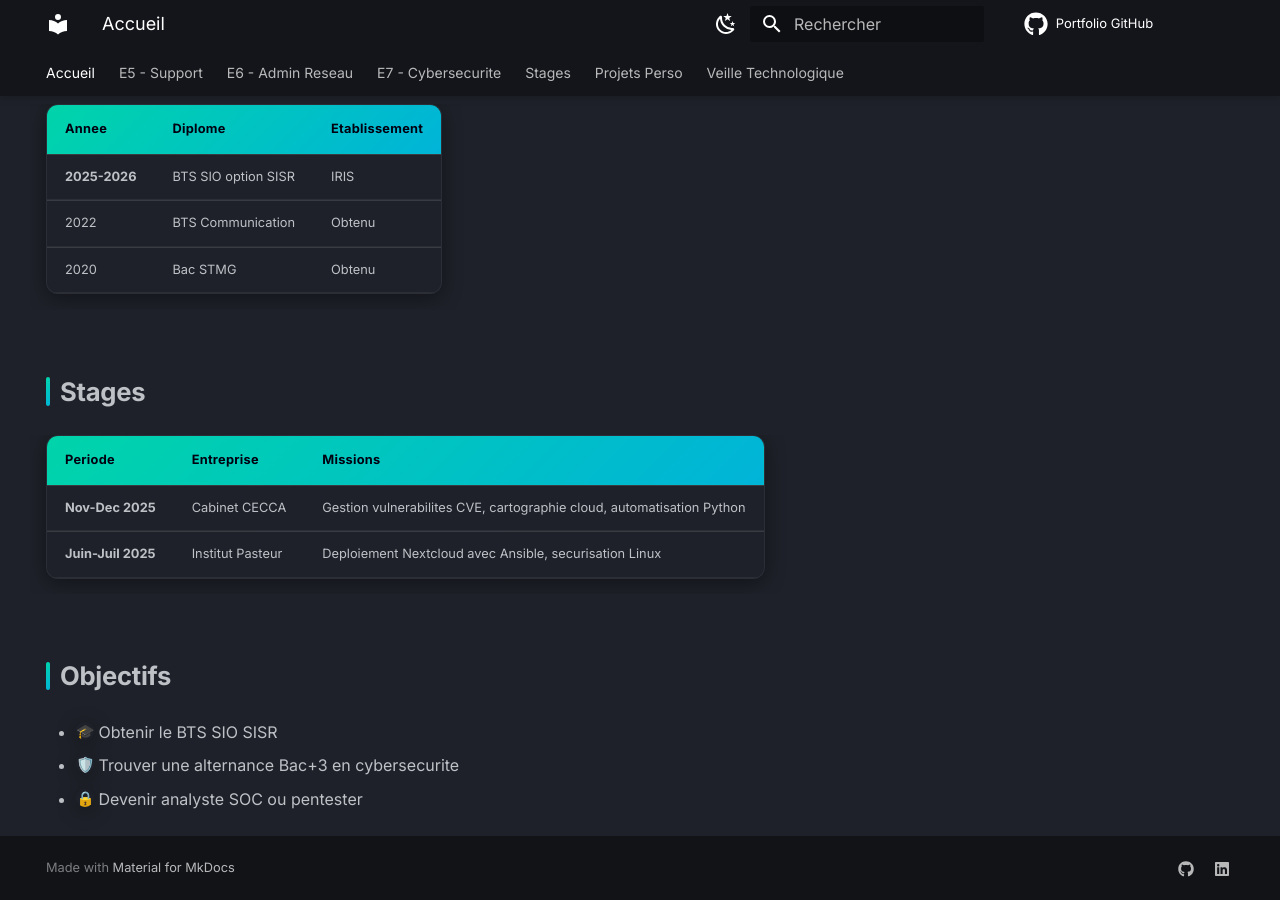
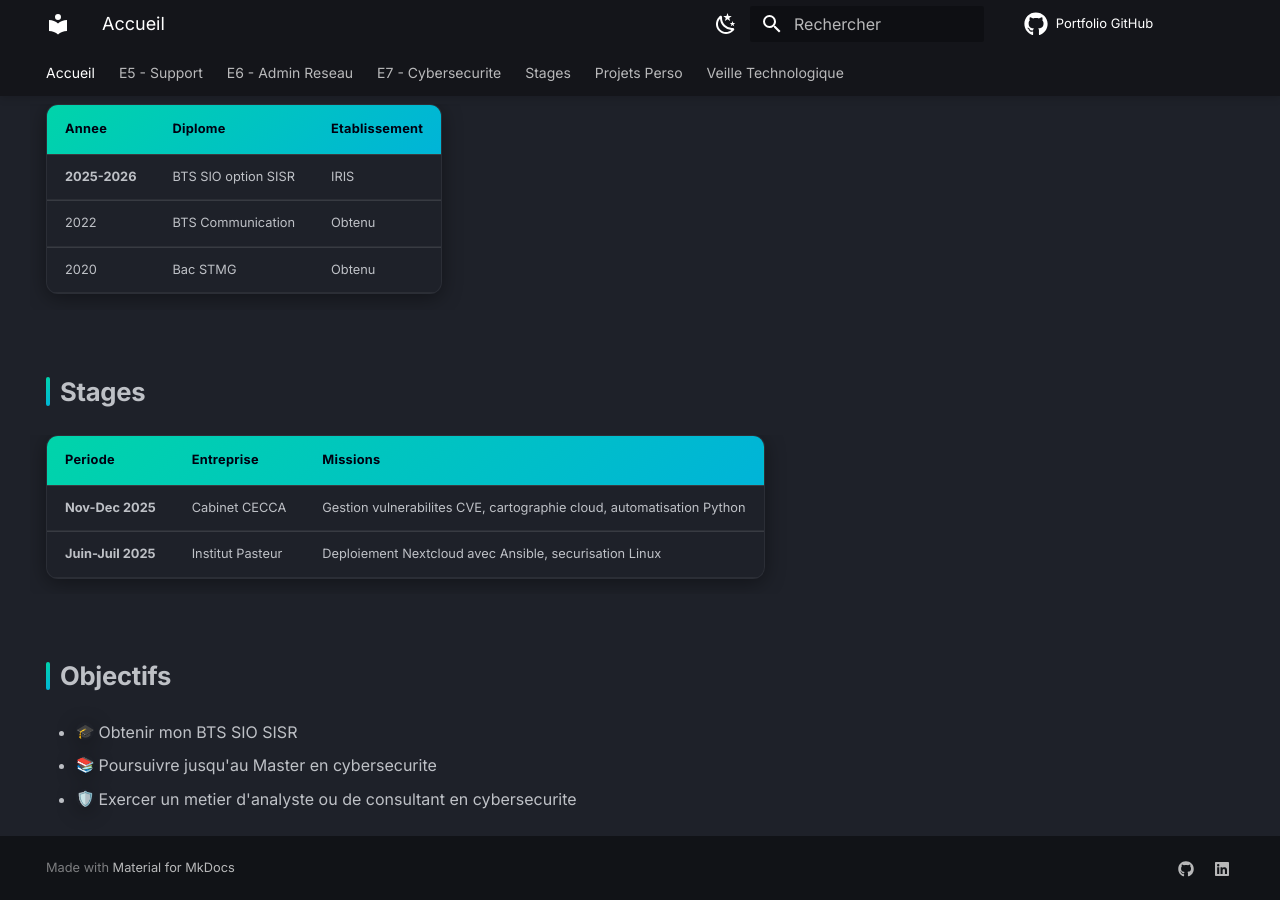
Before and after one commit to hnrio1/Portefolio-Sisr-, an MkDocs documentation site: the page built from docs/index.md, in a window 1280 px wide and 900 px high, scrolled down 1590 px. Built offline with MkDocs 1.6.1 and Material for MkDocs 9.7.7, drawn with Linux system fonts in a browser that asks for light colours; emoji names are drawn with the system emoji font; comment, search, counter and statistics services are not loaded.

Commit message:
Objectifs mis a jour : Master cybersecu + analyste/consultant

```diff
--- a/docs/index.md
+++ b/docs/index.md
@@ -105,6 +105,6 @@ Etudiant en 2e annee de **BTS SIO option SISR**, je me prepare activement a mon
 
 ## Objectifs
 
-- :mortar_board: Obtenir le BTS SIO SISR
-- :shield: Trouver une alternance Bac+3 en cybersecurite
-- :lock: Devenir analyste SOC ou pentester
+- :mortar_board: Obtenir mon BTS SIO SISR
+- :books: Poursuivre jusqu'au Master en cybersecurite
+- :shield: Exercer un metier d'analyste ou de consultant en cybersecurite
```
